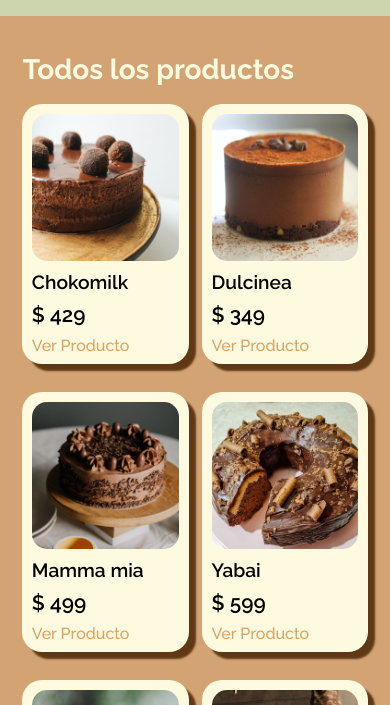
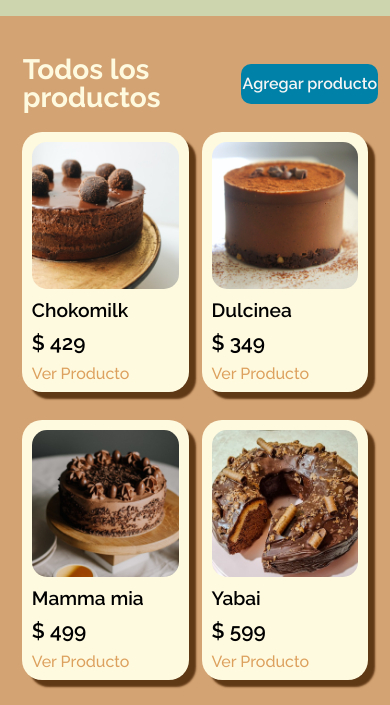
Before and after one commit to MoisesPmx/e-commerce, a plain HTML site: page todo.html in a window 390 px wide. Shown: the part 64-769 px from the top of the page. Drawn offline with Linux system fonts and the light colour scheme.

Commit message:
Correcciones

```diff
--- a/css/productos.css
+++ b/css/productos.css
@@ -6,6 +6,13 @@ main{
     padding: 40px 0 0 0;
     width: 100%;
     background-color: var(--color_bkg);
+}
+.producto__header{
+    width: 100%;
+    display: flex;
+    justify-content: space-between;
+    align-items: center;
+    padding-bottom: 20px;
 }
 .producto__contenedor {
     display: flex;
@@ -49,7 +56,32 @@ main{
     font-weight: 500;
     font-size: 1rem;
 }
+.producto__todolink{
+    color: var(--color_bkg-card);
+    font-weight: 600;
+    font-size: 1rem;
+}
+.agregarProducto__boton{
+    display: flex;
+    align-items: center;
+    justify-content: center;
+    width: 170px;
+    height: 40px;
+    border: none;
+    border-radius: 10px;
+    background-color: var(--color_boton-enviar);
+    font-size: 1rem;
+    font-weight: 600;
+    color: var(--color_boton-fuente);
+    cursor: pointer;
+}
 @media screen and (max-width: 1007px) {
+    .titulo{
+        padding-left: 2%;
+    }
+    .producto__todolink{
+        padding-right: 2%;
+    }
     .producto__contenedor{
         padding: 0 3% 0 3%;
     }
@@ -77,6 +109,9 @@ main{
     .titulo{
         padding-left: 3%;
     }
+    .producto__todolink{
+        padding-right: 3%;
+    }
     .producto__lista{
         gap: 13px;
     }
--- a/css/style.css
+++ b/css/style.css
@@ -26,5 +26,4 @@ body {
     color: var(--color_titulo);
     font-size: 1.75rem;
     font-weight: 700;
-    padding-bottom: 20px;
 }
--- a/todo.html
+++ b/todo.html
@@ -49,9 +49,10 @@
         </header>
             <section class="producto">
                 <div class="producto__contenedor">
-                    <span class="producto__titulo titulo"
-                        >Todos los productos</span
-                    >
+                    <div class="producto__header">
+                        <span class="producto__titulo titulo">Todos los productos</span>
+                        <span class="agregarProducto__boton"><a href="login.html">Agregar producto</a></span>
+                        </div>
                     <ul class="producto__lista">
                         <li class="producto__item">
                             <img
```
Also changed, not shown: index.html (+11 -2 lines).
